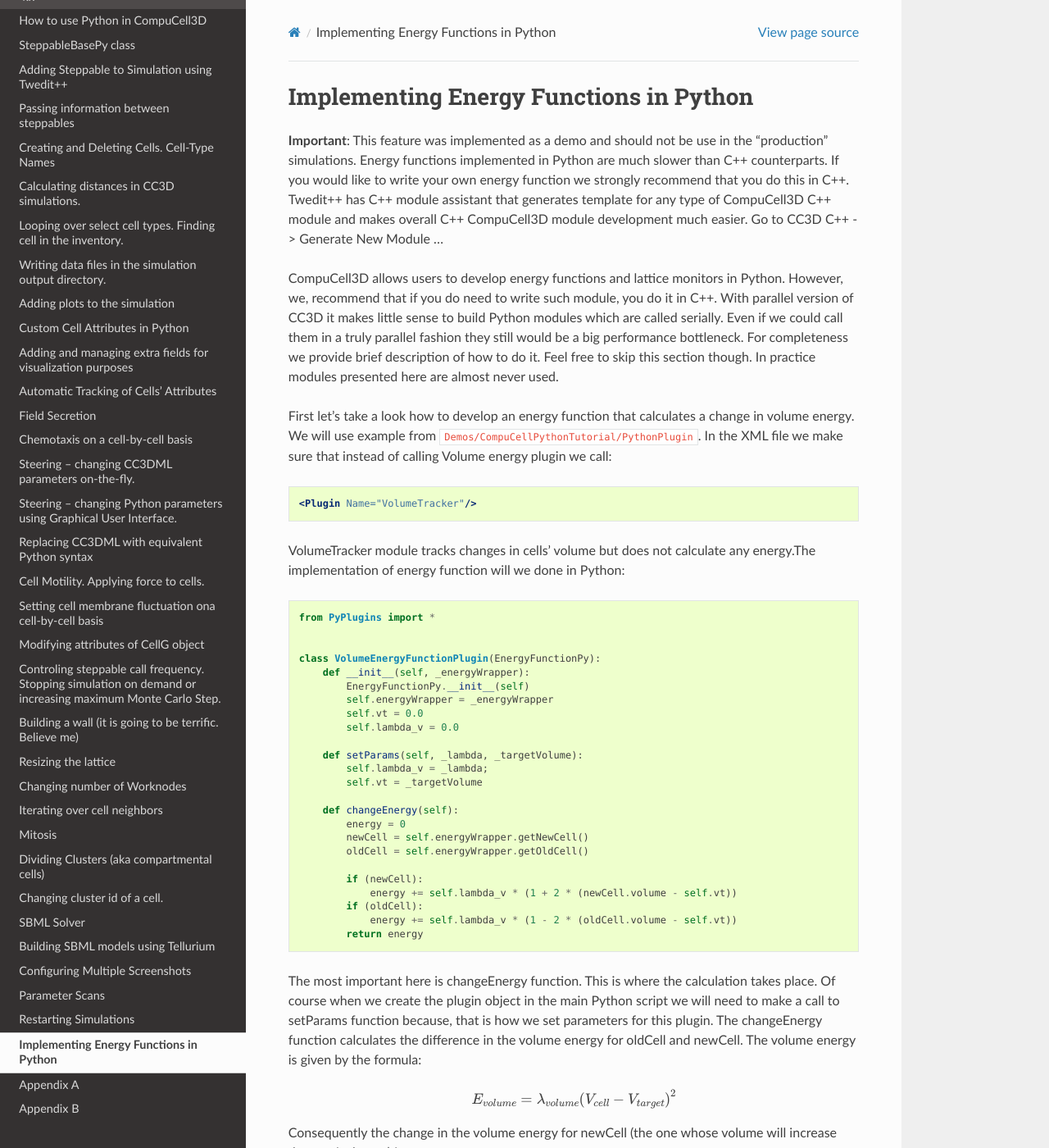
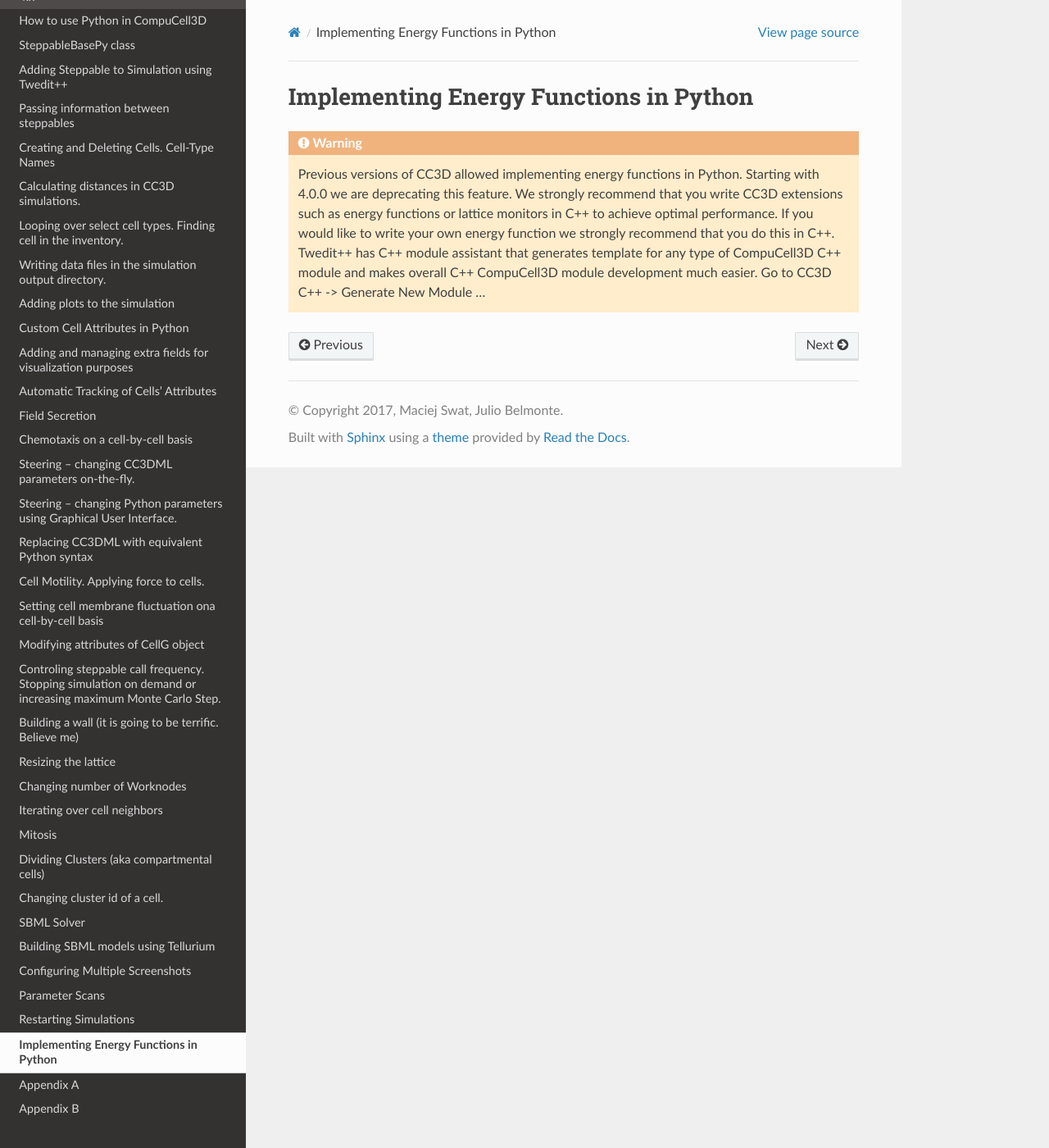
Before and after one commit to CompuCell3D/PythonScriptingManual, a Sphinx documentation site: the page built from docs/implementing_energy_functions_in_python.rst, in a window 1280 px wide and 1400 px high. Shown: the whole window at 82% size. Built offline with Sphinx 7.4.7 and the Read the Docs theme 2.0.0, drawn with Linux system fonts in a browser that asks for light colours; some of the changed text lies outside the part shown.

Commit message:
updated section on developing energy functions in Python

```diff
--- a/docs/implementing_energy_functions_in_python.rst
+++ b/docs/implementing_energy_functions_in_python.rst
@@ -1,170 +1,6 @@
 Implementing Energy Functions in Python
 =======================================
 
-**Important**: This feature was implemented as a demo and should not be
-use in the "production" simulations. Energy functions implemented in
-Python are much slower than C++ counterparts. If you would like to write
-your own energy function we strongly recommend that you do this in C++.
-Twedit++ has C++ module assistant that generates template for any type
-of CompuCell3D C++ module and makes overall C++ CompuCell3D module
-development much easier. Go to CC3D C++ -> Generate New Module …
+.. warning::
 
-CompuCell3D allows users to develop energy functions and lattice
-monitors in Python. However, we, recommend that if you do need to write
-such module, you do it in C++. With parallel version of CC3D it makes
-little sense to build Python modules which are called serially. Even if
-we could call them in a truly parallel fashion they still would be a big
-performance bottleneck. For completeness we provide brief description of
-how to do it. Feel free to skip this section though. In practice modules
-presented here are almost never used.
-
-First let's take a look how to develop an energy function that
-calculates a change in volume energy. We will use example from
-``Demos/CompuCellPythonTutorial/PythonPlugin``. In the XML
-file we make sure that instead of calling Volume energy plugin we call:
-
-.. code-block:: xml
-
-    <Plugin Name="VolumeTracker"/>
-
-VolumeTracker module tracks changes in cells’ volume but does not
-calculate any energy.The implementation of energy function will we done
-in Python:
-
-.. code-block:: python
-
-    from PyPlugins import *
-
-
-    class VolumeEnergyFunctionPlugin(EnergyFunctionPy):
-        def __init__(self, _energyWrapper):
-            EnergyFunctionPy.__init__(self)
-            self.energyWrapper = _energyWrapper
-            self.vt = 0.0
-            self.lambda_v = 0.0
-
-        def setParams(self, _lambda, _targetVolume):
-            self.lambda_v = _lambda;
-            self.vt = _targetVolume
-
-        def changeEnergy(self):
-            energy = 0
-            newCell = self.energyWrapper.getNewCell()
-            oldCell = self.energyWrapper.getOldCell()
-
-            if (newCell):
-                energy += self.lambda_v * (1 + 2 * (newCell.volume - self.vt))
-            if (oldCell):
-                energy += self.lambda_v * (1 - 2 * (oldCell.volume - self.vt))
-            return energy
-
-
-The most important here is changeEnergy function. This is where the
-calculation takes place. Of course when we create the plugin object in
-the main Python script we will need to make a call to setParams function
-because, that is how we set parameters for this plugin. The changeEnergy
-function calculates the difference in the volume energy for oldCell and
-newCell. The volume energy is given by the formula:
-
-.. math::
-   :nowrap:
-
-   \begin{eqnarray}
-        E_{volume} = \lambda_{volume} \left(V_{cell}-V_{target} \right )^2
-   \end{eqnarray}
-
-
-Consequently the change in the volume energy for newCell (the one whose
-volume will increase due to pixel-copy) is:
-
-.. math::
-   :nowrap:
-
-   \begin{eqnarray}
-        \Delta E_{newCell} = \lambda\left(V_{newCell}+1-V_{target} \right )^2 - \lambda\left(V_{newCell}-V_{target} \right )^2 = \lambda\left(1+2\left(V_{newCell}-V_{target} \right ) \right )
-   \end{eqnarray}
-
-
-for the old cell (the one whose volume will decrease after pixel-copy)
-the corresponding formula is:
-
-.. math::
-   :nowrap:
-
-   \begin{eqnarray}
-        \Delta E_{newCell} = \lambda\left(V_{oldCell}-1-V_{target} \right )^2 - \lambda\left(V_{oldCell}-V_{target} \right )^2 = \lambda\left(1-2\left(V_{oldCell}-V_{target} \right ) \right )
-   \end{eqnarray}
-
-
-And overall change of energy is:
-
-.. math::
-   :nowrap:
-
-   \begin{eqnarray}
-        \Delta E = \Delta E_{oldCell}+  \Delta E_{newCell}
-   \end{eqnarray}
-
-As you can see, this ``changeEnergy`` function just implements the
-formulas that we have just described. Notice that sometimes ``oldCell`` or
-``newCell`` might be ``Medium`` cells so that is why we are doing checks for
-cell being non-null to avoid segmentation faults when we try to access attribute of the null pointer in C++:
-
-.. code-block:: python
-
-    newCell = self.energyWrapper.getNewCell()
-    oldCell = self.energyWrapper.getOldCell()
-
-    if(newCell):
-        ...
-
-Notice also that references to ``newCell`` and ``oldCell`` are accessible
-through ``energyWrapper`` object. This is a C++ object that stores pointers
-to ``oldCell`` and ``newCell`` every pixel-copy attempt. It also stores ``Point3D``
-object that contains coordinates of the lattice location at which a
-given pixel-copy attempt takes place.
-
-Now, if you look into ``cellsort_2D_with_py_plugin.py`` you will see how
-we use Python plugins in the simulation:
-
-.. code-block:: python
-
-    import CompuCellSetup
-
-    sim, simthread = CompuCellSetup.getCoreSimulationObjects()
-
-    import CompuCell  # notice importing CompuCell to main script has to be done after call to getCoreSimulationObjects()
-
-    # Create extra player fields here or add attributes or plugins
-    energyFunctionRegistry = CompuCellSetup.getEnergyFunctionRegistry(sim)
-
-    from cellsort_2D_plugins_with_py_plugin import VolumeEnergyFunctionPlugin
-
-    volumeEnergy = VolumeEnergyFunctionPlugin(energyFunctionRegistry)
-    volumeEnergy.setParams(2.0, 25.0)
-
-    energyFunctionRegistry.registerPyEnergyFunction(volumeEnergy)
-
-    CompuCellSetup.initializeSimulationObjects(sim, simthread)
-
-    # Add Python steppables here
-    steppableRegistry = CompuCellSetup.getSteppableRegistry()
-
-    CompuCellSetup.mainLoop(sim, simthread, steppableRegistry)
-
-
-After a call to ``getCoreSimulationObjects()`` we create special object
-called ``energyFunctionRegistry`` that is responsible for calling Python
-plugins that calculate energy every spin flip attempt. Then we create
-volume energy plugin that we have just developed and initialize its
-parameters. Subsequently, we register the plugin with
-``EenergyFunctionRegistry``:
-
-.. code-block:: python
-
-    energyFunctionRegistry.registerPyEnergyFunction(volumeEnergy)
-
-Let's run our simulation now. As you may have noticed the use of this
-simple plugin slowed down CompuCell3D more than 10 times. So clearly
-energy functions is not what you should be implementing in Python too
-often.
+   Previous versions of CC3D allowed implementing energy functions in Python. Starting with 4.0.0 we are deprecating this feature. We strongly recommend that you write CC3D extensions such as energy functions or lattice monitors in C++ to achieve optimal performance. If you would like to write your own energy function we strongly recommend that you do this in C++. Twedit++ has C++ module assistant that generates template for any type of CompuCell3D C++ module and makes overall C++ CompuCell3D module development much easier. Go to CC3D C++ -> Generate New Module …
```
